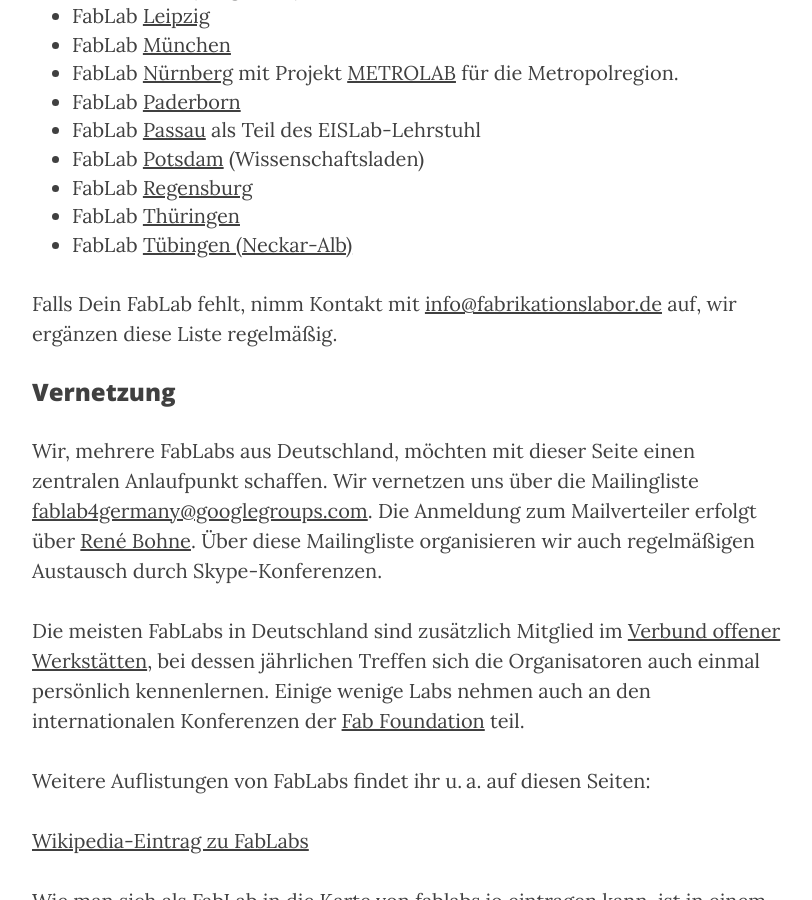
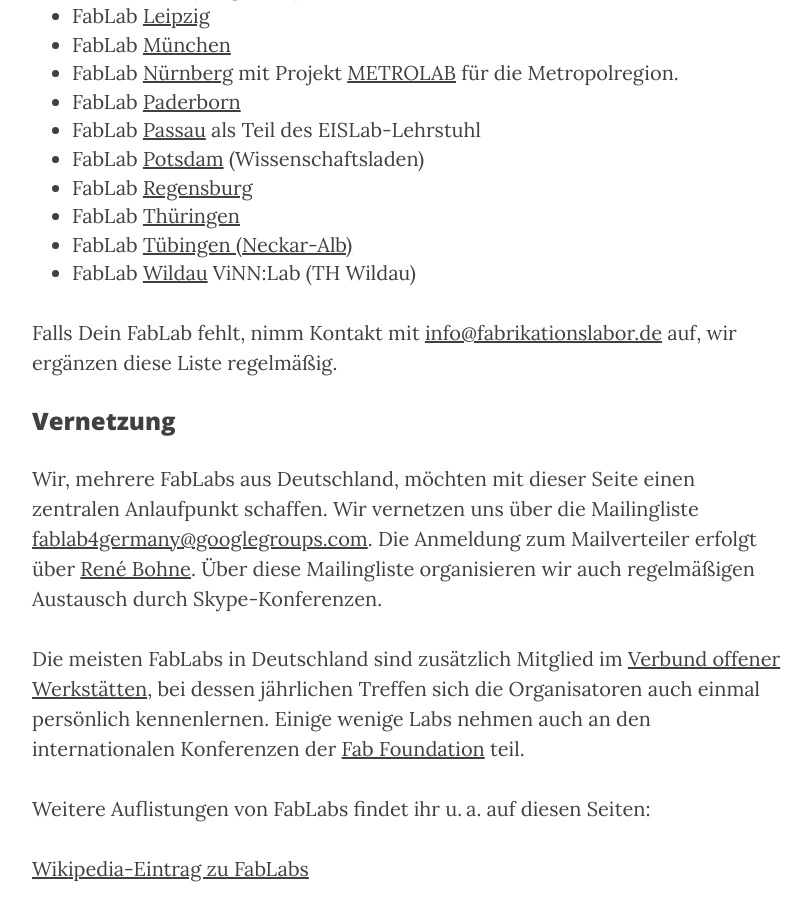
Before and after one commit to fabrikationslabor/fabrikationslabor.github.io, a Jekyll site: the page built from fablabs-in-deutschland.html, in a window 1280 px wide and 900 px high, scrolled down 1292 px. Shown: the whole window, without its empty margins (233-1045 px from the left). Built offline with Jekyll 4.4.1, drawn with Linux system fonts in a browser that asks for light colours; nearby versions of some CDN libraries; some of the changed lines change nothing that is shown.

Commit message:
Update fablabs-in-deutschland.html

```diff
--- a/fablabs-in-deutschland.html
+++ b/fablabs-in-deutschland.html
@@ -25,7 +25,6 @@
   <li>FabLab <a href="http://fablab-hamburg.org" target="_blank">Hamburg</a> (Fabulous St. Pauli)</li>
   <!-- Karlsruhe -->
   <!-- Kamp-Lintford http://zdi-fablab.org/ scheinbar verschwunden -->
-  <!-- <li>Fablab <a href="http://shackspace.de" target="_blank">Stuttgart</a> als Teil des Stuttgarter Hackerspace "shackspace"</li> man findet auf der Seite nichts zum FabLab-->
   <li>FabLab <a href="http://dingfabrik.de" target="_blank">Köln</a> (Dingfabrik)</li>
   <!-- lübeck -->
   <li>FabLab <a href="http://fablab-leipzig.de" target="_blank">Leipzig</a></li>
@@ -34,15 +33,16 @@
   <li>FabLab <a href="http://fablab-nuernberg.de" target="_blank">Nürnberg</a> mit Projekt <a href="http://projekt-metrolab.de/">METROLAB</a> für die Metropolregion.</li>
   <!-- nürnberger land (in gründung, noch nichtmal auf fablabs.io) -->
   <li>FabLab <a href="http://fablab-paderborn.de" target="_blank">Paderborn</a></li>
-  <li>FabLab <a href="http://www.eislab.net/fablab.html" target?"_blank">Passau</a> als Teil des EISLab-Lehrstuhl</li><!-- noch nicht fablabs.io -->
+  <li>FabLab <a href="http://www.eislab.net/fablab.html" target="_blank">Passau</a> als Teil des EISLab-Lehrstuhl</li><!-- noch nicht fablabs.io -->
   <li>FabLab <a href="http://www.wissenschaftsladen-potsdam.de/" target="_blank">Potsdam</a> (Wissenschaftsladen)</li>
   <!-- Rothenburg odt -->
   <li>FabLab <a href="http://www.fablab-regensburg.de/" target="_blank">Regensburg</a></li>
   <!-- schwabach -->
   <!-- siegen -->
+  <!-- <li>Fablab <a href="http://shackspace.de" target="_blank">Stuttgart</a> als Teil des Stuttgarter Hackerspace "shackspace"</li> man findet auf der Seite nichts zum FabLab-->
   <li>FabLab <a href="http://www.fablab-thueringen.de/" target="_blank">Thüringen</a></li>
   <li>FabLab <a href="http://www.fablab-neckar-alb.org " target="_blank">Tübingen (Neckar-Alb)</a></li>
-  <!-- Wildau -->
+  <li>FabLab <a href="  http://www.th-wildau.de/forschungsgruppen/fg-innovation/creativelab/fab-lab.html" target="_blank">Wildau</a> ViNN:Lab (TH Wildau)</li>
   <!-- Wuppertal devtal.de -->
 </ul>
 <p>Falls Dein FabLab fehlt, nimm Kontakt mit <a href="mailto:info@fabrikationslabor.de">info@fabrikationslabor.de</a> auf, wir ergänzen diese Liste regelmäßig.</p>
@@ -50,6 +50,6 @@
 <p>Wir, mehrere FabLabs aus Deutschland, möchten mit dieser Seite einen zentralen Anlaufpunkt schaffen. Wir vernetzen uns über die Mailingliste <a href="https://groups.google.com/forum/#!forum/fablab4germany">fablab4germany@googlegroups.com</a>. Die Anmeldung zum Mailverteiler erfolgt über <a href="mailto:rene.bohne@gmail.com">René Bohne</a>. Über diese Mailingliste organisieren wir auch regelmäßigen Austausch durch Skype-Konferenzen.</p>
 <p>Die meisten FabLabs in Deutschland sind zusätzlich Mitglied im <a href="http://www.offene-werkstaetten.org/" target="_blank">Verbund offener Werkstätten</a>, bei dessen jährlichen Treffen sich die Organisatoren auch einmal persönlich kennenlernen. Einige wenige Labs nehmen auch an den internationalen Konferenzen der <a href="http://www.fabfoundation.org/">Fab Foundation</a> teil.</p>
 <p>Weitere Auflistungen von FabLabs findet ihr u.&thinsp;a. auf diesen Seiten:</p>
-<p><a href="https://de.wikipedia.org/wiki/FabLab#Liste_von_FabLabs">Wikipedia-Eintrag zu FabLabs</a></p>
+<p><a href="https://de.wikipedia.org/wiki/FabLab#Liste_von_FabLabs" target="_blank">Wikipedia-Eintrag zu FabLabs</a></p>
 <p>Wie man sich als FabLab in die Karte von <a href="https://www.fablabs.io/">fablabs.io</a> eintragen kann, ist in einem <a title="Blogpost über fablabs.io" href="{% post_url 2014-01-08-fablabs-io %}">Blogpost</a> dazu beschrieben.</p>
 <p><a title="Liste der international bekannten FabLabs" href="http://wiki.fablab.is/wiki/Portal:Labs" target="_blank">http://wiki.fablab.is/wiki/Portal:Labs</a></p>
```
